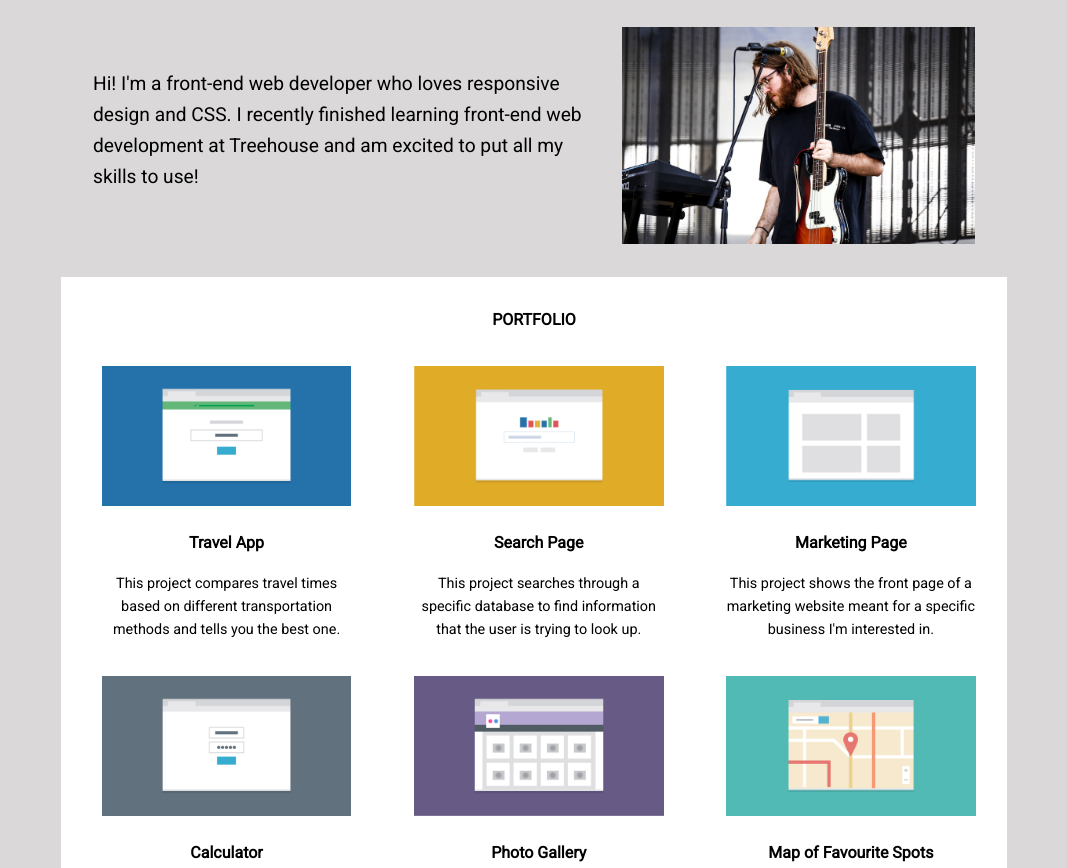
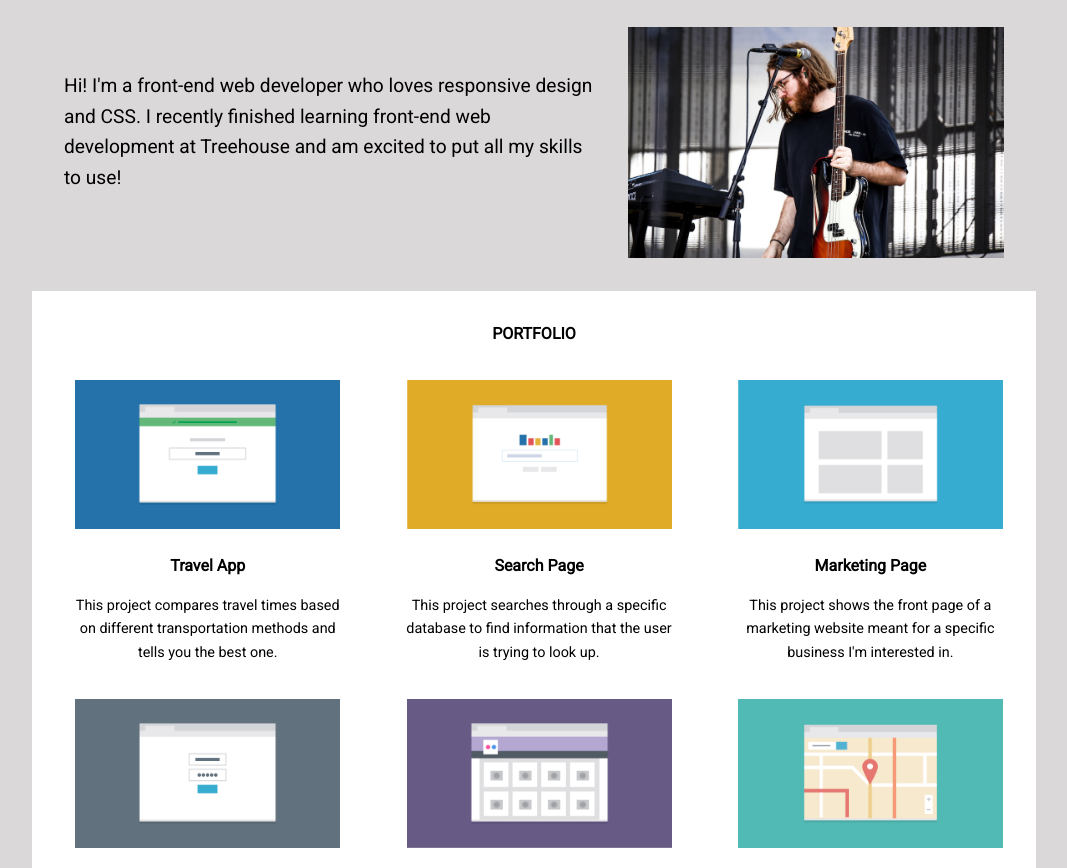
Before and after one commit to tomfurby/techdegree-project-2, a plain HTML site: page index.html in a window 1280 px wide. Shown: the part 135-1003 px from the top of the page, without its empty margins (106-1173 px from the left). Drawn offline with Linux system fonts and the light colour scheme.

Commit message:
widdened max width

```diff
--- a/css/style.css
+++ b/css/style.css
@@ -230,10 +230,7 @@ Media Queries
 
     body {
         width: 80%;
-        max-width: 1024px;
-    }
-    .wrapper {
-        max-width: 966px;
+        max-width: 1300px;
     }
 
     .name {
@@ -261,7 +258,7 @@ Media Queries
     }
 
     .portfolio-div {
-        max-width: 1024px;
+        max-width: 1300px;
     }
 
     .col {
```
